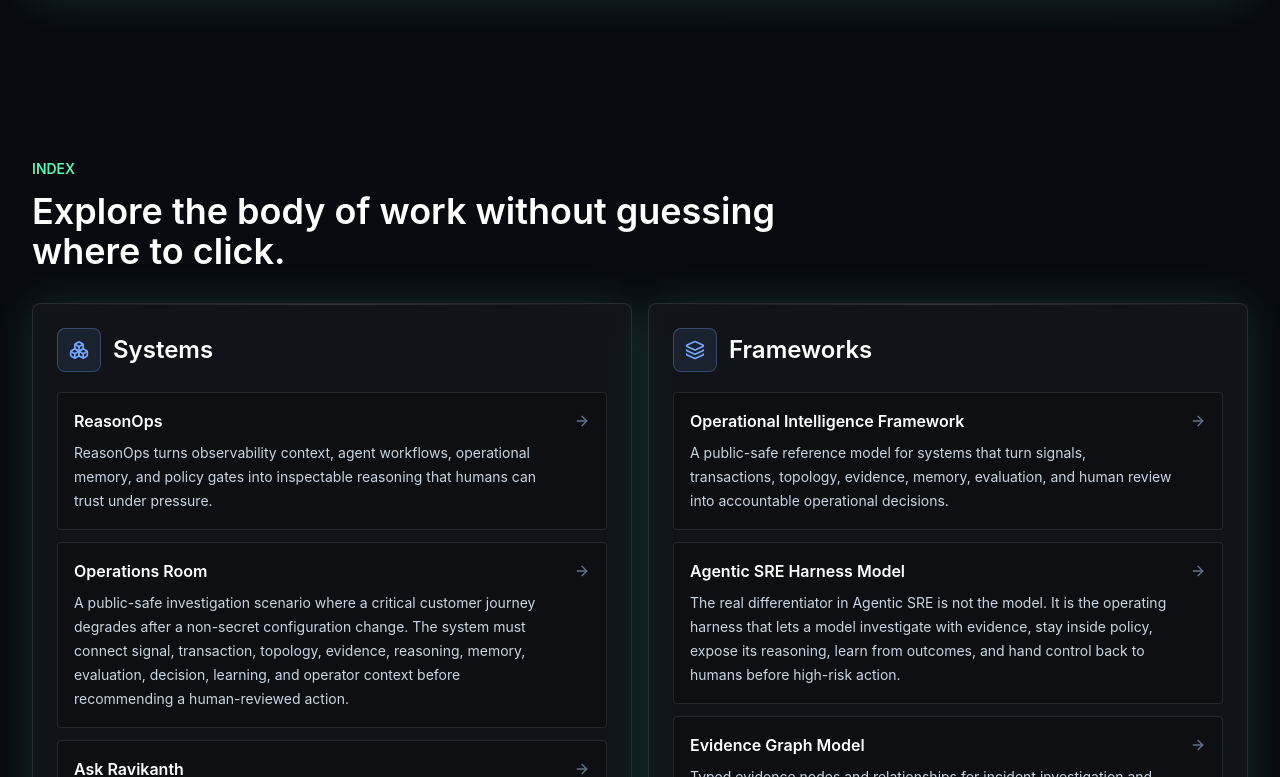
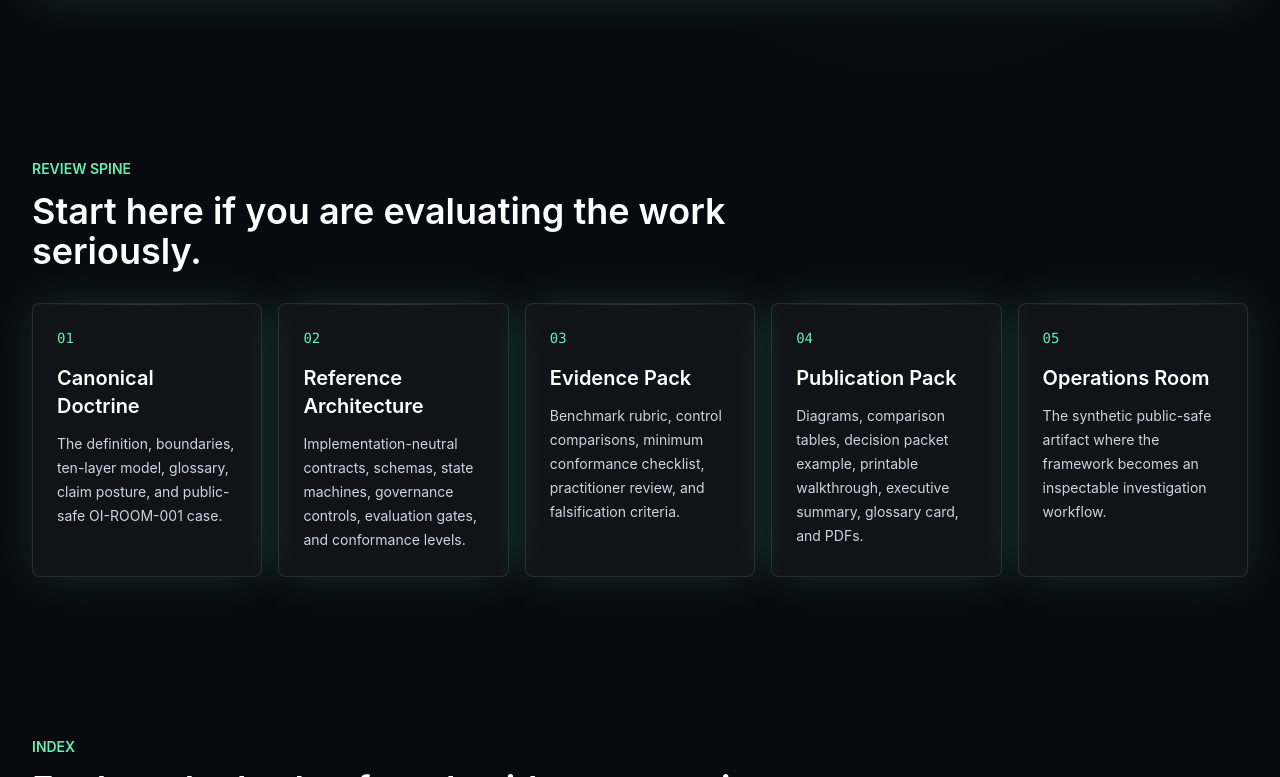
Before and after one commit to rseri17-code/seri-ai, a Next.js app: page /work in a window 1280 px wide. Shown: the part 552-1329 px from the top of the page. Built offline with nearby package versions, Linux system fonts and the light colour scheme; no server answers.

Commit message:
Add work review spine

```diff
--- a/app/work/page.tsx
+++ b/app/work/page.tsx
@@ -27,6 +27,34 @@ const registryWorkItem = (slug: string): WorkItem => {
   const suffix = item.status === "published" ? "" : " (planned)";
   return [item.route, `${item.title}${suffix}`, item.summary];
 };
+
+const reviewSpine: WorkItem[] = [
+  [
+    "/wiki/operational-intelligence-canonical-doctrine",
+    "Canonical Doctrine",
+    "The definition, boundaries, ten-layer model, glossary, claim posture, and public-safe OI-ROOM-001 case."
+  ],
+  [
+    "/wiki/operational-intelligence-reference-architecture",
+    "Reference Architecture",
+    "Implementation-neutral contracts, schemas, state machines, governance controls, evaluation gates, and conformance levels."
+  ],
+  [
+    "/wiki/operational-intelligence-evidence-pack",
+    "Evidence Pack",
+    "Benchmark rubric, control comparisons, minimum conformance checklist, practitioner review, and falsification criteria."
+  ],
+  [
+    "/wiki/operational-intelligence-publication-pack",
+    "Publication Pack",
+    "Diagrams, comparison tables, decision packet example, printable walkthrough, executive summary, glossary card, and PDFs."
+  ],
+  [
+    "/investigation-room",
+    "Operations Room",
+    "The synthetic public-safe artifact where the framework becomes an inspectable investigation workflow."
+  ]
+];
 
 const workSections: Array<{ title: string; Icon: LucideIcon; items: WorkItem[] }> = [
   {
@@ -101,6 +129,20 @@ export default function WorkPage() {
         </Card>
       </Section>
 
+      <Section eyebrow="Review spine" title="Start here if you are evaluating the work seriously.">
+        <div className="grid gap-4 md:grid-cols-2 xl:grid-cols-5">
+          {reviewSpine.map(([href, label, detail], index) => (
+            <Link key={href} href={href}>
+              <Card className="h-full transition hover:border-mint/40">
+                <p className="font-mono text-sm text-mint">{String(index + 1).padStart(2, "0")}</p>
+                <h2 className="mt-4 text-xl font-semibold text-white">{label}</h2>
+                <p className="mt-3 text-sm leading-6 text-slate-300">{detail}</p>
+              </Card>
+            </Link>
+          ))}
+        </div>
+      </Section>
+
       <Section eyebrow="Index" title="Explore the body of work without guessing where to click.">
         <div className="grid gap-4 lg:grid-cols-2">
           {workSections.map(({ title, Icon, items }) => (
--- a/public/eval-report.json
+++ b/public/eval-report.json
@@ -679,7 +679,7 @@
     "The knowledge base intentionally excludes confidential implementation details, so some questions will be refused or marked uncovered.",
     "Richer answer scoring should add model-judged qualitative grading once production AI keys are configured."
   ],
-  "generatedAt": "2026-07-26T00:13:40.313Z",
+  "generatedAt": "2026-07-26T00:17:37.550Z",
   "fixtureCount": 62,
   "passingFixtures": 62
 }
```
Also changed, not shown: scripts/validate-content-coherence.mjs (+13 -0 lines).
